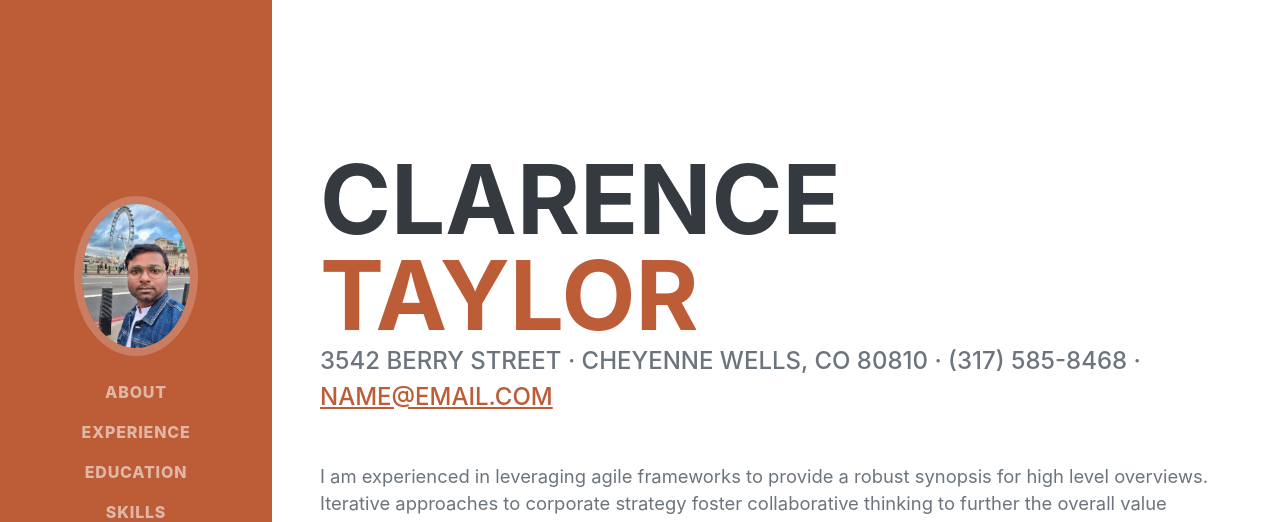
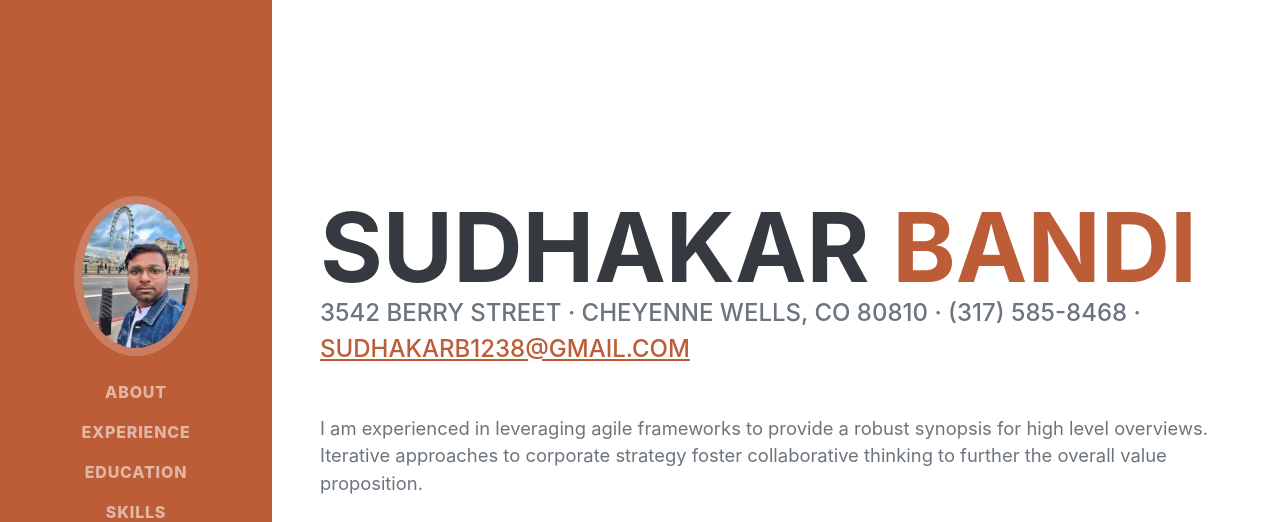
Before and after one commit to sudhakar-bandi/sudhakar-bandi.github.io, a plain HTML site: page index.html in a window 1280 px wide. Shown: the top 522 px of the page. Drawn offline with nearby package versions, Linux system fonts and the light colour scheme; a web font is replaced by a local one.

Commit message:
name changes

```diff
--- a/index.html
+++ b/index.html
@@ -40,12 +40,12 @@
             <section class="resume-section" id="about">
                 <div class="resume-section-content">
                     <h1 class="mb-0">
-                        Clarence
-                        <span class="text-primary">Taylor</span>
+                        Sudhakar
+                        <span class="text-primary">Bandi</span>
                     </h1>
                     <div class="subheading mb-5">
                         3542 Berry Street · Cheyenne Wells, CO 80810 · (317) 585-8468 ·
-                        <a href="mailto:name@email.com">name@email.com</a>
+                        <a href="mailto:name@email.com">sudhakarb1238@gmail.com</a>
                     </div>
                     <p class="lead mb-5">I am experienced in leveraging agile frameworks to provide a robust synopsis for high level overviews. Iterative approaches to corporate strategy foster collaborative thinking to further the overall value proposition.</p>
                     <div class="social-icons">
```
